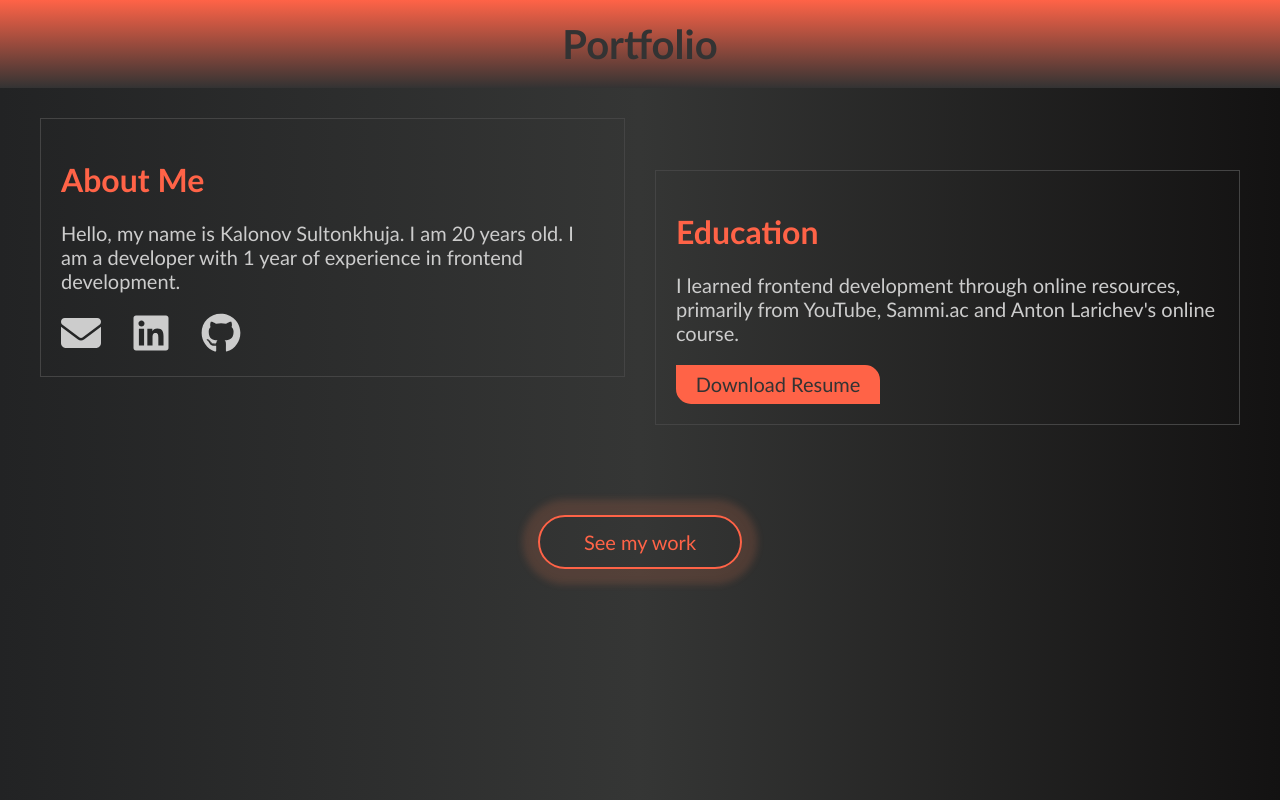
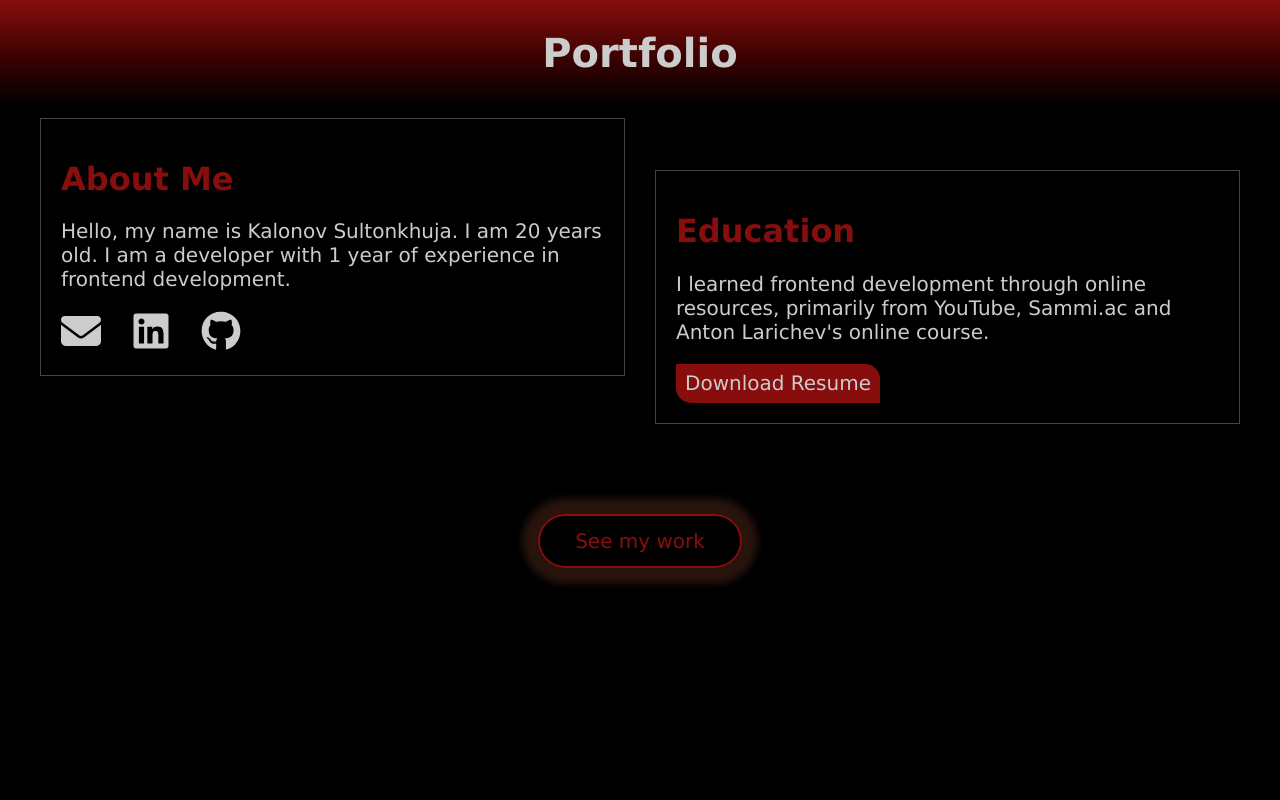
Before and after one commit to akkiS18/dev-portfolio, a plain HTML site: page index.html in a window 1280 px wide. Drawn offline with Linux system fonts and the light colour scheme.

Commit message:
red color added

```diff
--- a/style/style.css
+++ b/style/style.css
@@ -17,10 +17,11 @@
 }
 
 body {
-	background: linear-gradient(0.25turn, #222324, #353635, #131212);
+	/* background: linear-gradient(0.25turn, #222324, #353635, #131212); */
+	background-color: #000000;
 	margin: 0;
-	font-family: "Trebuchet MS", "Lucida Sans Unicode", "Lucida Grande",
-		"Lucida Sans", Arial, sans-serif;
+	font-family: "Lucida Sans", "Lucida Sans Regular", "Lucida Grande",
+		"Lucida Sans Unicode", Geneva, Verdana, sans-serif;
 }
 
 a {
@@ -51,14 +52,19 @@ a {
 	display: flex;
 	align-items: center;
 	justify-content: center;
-	padding: 20px 0;
-	background: linear-gradient(to bottom, #FF6347, #333);
+	padding: 30px 0;
+	background: linear-gradient(
+		to bottom,
+		rgb(136, 14, 14),
+		rgb(65, 2, 2),
+		#000000
+	);
 }
 
 .navbar_brand {
 	font-size: 40px;
 	font-weight: bold;
-	color: #333;
+	color: #ccc;
 }
 
 #work {
@@ -67,7 +73,8 @@ a {
 	left: 0;
 	right: 0;
 	bottom: 0;
-	background: linear-gradient(0.25turn, #222324, #515551, #131212);
+	/* background: linear-gradient(0.25turn, #222324, #515551, #131212); */
+	background-color: #000;
 	text-align: center;
 	padding: 50px 20px;
 	opacity: 0;
@@ -121,7 +128,7 @@ a {
 
 .technology {
 	font-size: 1rem;
-	color: #ff6347;
+	color: rgb(136, 14, 14);
 	line-height: 1.6;
 }
 
@@ -142,7 +149,7 @@ a {
 	top: 20px;
 	width: 12px;
 	height: 12px;
-	background-color: #ff6347;
+	background-color: rgb(136, 14, 14);
 	border-radius: 50%;
 	box-shadow: 0 0 8px rgba(0, 0, 0, 0.3);
 }
@@ -194,7 +201,7 @@ a {
 .title {
 	font-size: 2rem;
 	font-weight: 700;
-	color: #ff6347;
+	color: rgb(136, 14, 14);
 }
 
 .description {
@@ -214,9 +221,9 @@ a {
 }
 
 .btn {
-	color: #333;
-	background-color: #ff6347;
-	border: 2px solid #ff6347;
+	color: #ccc;
+	background-color: rgb(136, 14, 14);
+	border: 2px solid rgb(136, 14, 14);
 	width: 200px;
 	height: 35px;
 	display: flex;
@@ -229,14 +236,14 @@ a {
 }
 
 .btn:hover {
-	color: #ff6347;
+	color: rgb(136, 14, 14);
 	background: transparent;
 }
 
 .btn_work {
 	color: #333;
-	color: #ff6347;
-	border: 2px solid #ff6347;
+	color: rgb(136, 14, 14);
+	border: 2px solid rgb(136, 14, 14);
 	width: 200px;
 	height: 50px;
 	display: flex;
@@ -264,7 +271,7 @@ a {
 }
 
 .btn_work:hover {
-	color: #ff6347;
+	color: rgb(136, 14, 14);
 	background-color: transparent;
 	box-shadow: 0px 12px 20px rgba(255, 127, 80, 0.3);
 	transform: translateY(-3px);
@@ -286,7 +293,7 @@ a {
 }
 
 .btn_view:hover {
-	background-color: #ff6347;
+	background-color: rgb(136, 14, 14);
 	transform: translateY(-2px);
 	color: #333;
 }
```
